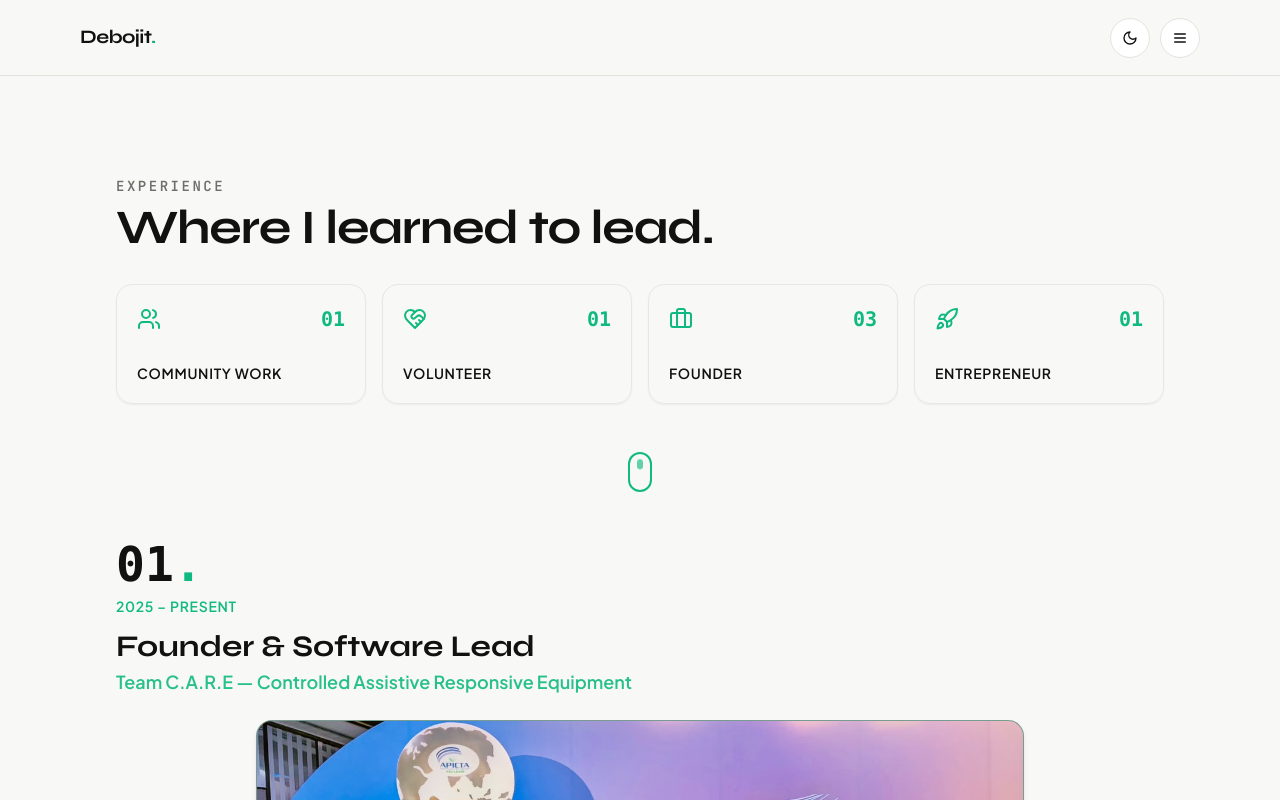
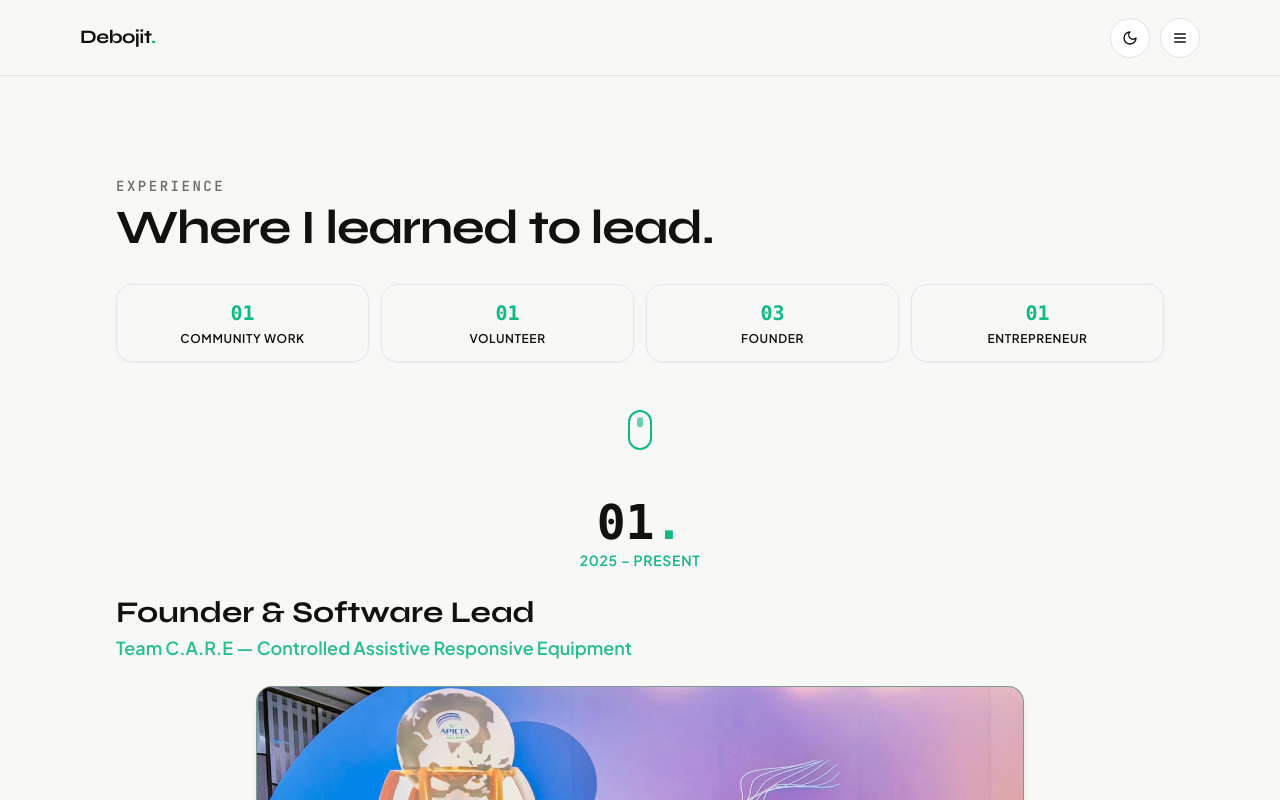
Before and after one commit to debojitsahajit09/my-portfolio, a Next.js app in the folder extracted/: page /experience in a window 1280 px wide. Shown: the top 800 px of the page. Built offline with nearby package versions, Linux system fonts and the light colour scheme.

Commit message:
Update page.tsx

```diff
--- a/extracted/app/experience/page.tsx
+++ b/extracted/app/experience/page.tsx
@@ -7,11 +7,7 @@ import {
   ChevronRight,
   ChevronDown,
   ChevronUp,
-  ExternalLink,
-  Users,
-  HeartHandshake,
-  Briefcase,
-  Rocket
+  ExternalLink
 } from "lucide-react";
 
 interface ExperienceItem {
@@ -23,7 +19,7 @@ interface ExperienceItem {
   details?: string;
   images?: string[];
   website?: string;
-  category?: string; // e.g. "Community Work", "Volunteer", "Founder", "Entrepreneur"
+  category?: string;
 }
 
 export default function Experience() {
@@ -50,7 +46,7 @@ export default function Experience() {
 
   const experiences = (site.experience || []) as ExperienceItem[];
 
-  // Helper function to count items based on category or predefined logic
+  // Helper function to count items based on category
   const getCategoryCount = (label: string) => {
     const count = experiences.filter((e) =>
       e.category?.toLowerCase() === label.toLowerCase() ||
@@ -59,12 +55,12 @@ export default function Experience() {
     return count > 0 ? String(count).padStart(2, "0") : "01";
   };
 
-  // Top summary categories with counts
+  // Top summary categories with counts (Icons removed)
   const categories = [
-    { label: "Community Work", count: getCategoryCount("Community Work"), icon: <Users className="text-emerald-500" size={24} /> },
-    { label: "Volunteer", count: getCategoryCount("Volunteer"), icon: <HeartHandshake className="text-emerald-500" size={24} /> },
-    { label: "Founder", count: getCategoryCount("Founder"), icon: <Briefcase className="text-emerald-500" size={24} /> },
-    { label: "Entrepreneur", count: getCategoryCount("Entrepreneur"), icon: <Rocket className="text-emerald-500" size={24} /> },
+    { label: "Community Work", count: getCategoryCount("Community Work") },
+    { label: "Volunteer", count: getCategoryCount("Volunteer") },
+    { label: "Founder", count: getCategoryCount("Founder") },
+    { label: "Entrepreneur", count: getCategoryCount("Entrepreneur") },
   ];
 
   return (
@@ -81,21 +77,18 @@ export default function Experience() {
           </h1>
         </div>
 
-        {/* 4 Category Cards Grid (No horizontal swipe) */}
+        {/* 4 Compact Category Cards Grid (Centered text & count, no icons) */}
         <div className="w-full mb-12">
-          <div className="grid grid-cols-2 md:grid-cols-4 gap-4">
+          <div className="grid grid-cols-2 md:grid-cols-4 gap-3">
             {categories.map((cat, idx) => (
               <div
                 key={idx}
-                className="p-5 rounded-2xl border bg-card text-card-foreground shadow-sm flex flex-col items-start justify-between gap-4 hover:border-emerald-500 transition-all min-h-[120px]"
+                className="py-3.5 px-3 rounded-2xl border bg-card text-card-foreground shadow-sm flex flex-col items-center justify-center gap-1 hover:border-emerald-500 transition-all"
               >
-                <div className="flex items-center justify-between w-full">
-                  <div>{cat.icon}</div>
-                  <span className="text-emerald-500 font-mono font-bold text-lg md:text-xl">
-                    {cat.count}
-                  </span>
-                </div>
-                <span className="font-semibold text-xs md:text-sm uppercase tracking-wider">
+                <span className="text-emerald-500 font-mono font-bold text-lg md:text-xl">
+                  {cat.count}
+                </span>
+                <span className="font-semibold text-[11px] md:text-xs uppercase tracking-wider text-center">
                   {cat.label}
                 </span>
               </div>
@@ -103,7 +96,7 @@ export default function Experience() {
           </div>
         </div>
 
-        {/* Custom Mouse Scroll Animation without text (Fade up dot inside mouse) */}
+        {/* Custom Mouse Scroll Animation (Fade up dot inside mouse) */}
         <div className="flex items-center justify-center my-10">
           <div className="w-6 h-10 border-2 border-emerald-500 rounded-full flex justify-center p-1 relative">
             <div className="w-1.5 h-2.5 bg-emerald-500 rounded-full animate-[fadeUp_1.5s_infinite]" />
@@ -136,16 +129,16 @@ export default function Experience() {
             return (
               <article key={i} className="border-b pb-12 last:border-b-0">
 
-                {/* Serial matching Achievements Page style (14.) */}
-                <div className="mb-2">
+                {/* Serial matching Achievements Page style centered */}
+                <div className="mb-1 text-center">
                   <span className="text-4xl md:text-5xl font-black text-foreground font-mono">
                     {String(i + 1).padStart(2, "0")}
                     <span className="text-emerald-500">.</span>
                   </span>
                 </div>
 
-                {/* Period */}
-                <div className="text-emerald-500 font-semibold text-xs md:text-sm uppercase tracking-wider mb-3">
+                {/* Period Centered */}
+                <div className="text-emerald-500 font-semibold text-xs md:text-sm uppercase tracking-wider mb-6 text-center">
                   {e.period || "2025 – Present"}
                 </div>
 
```
